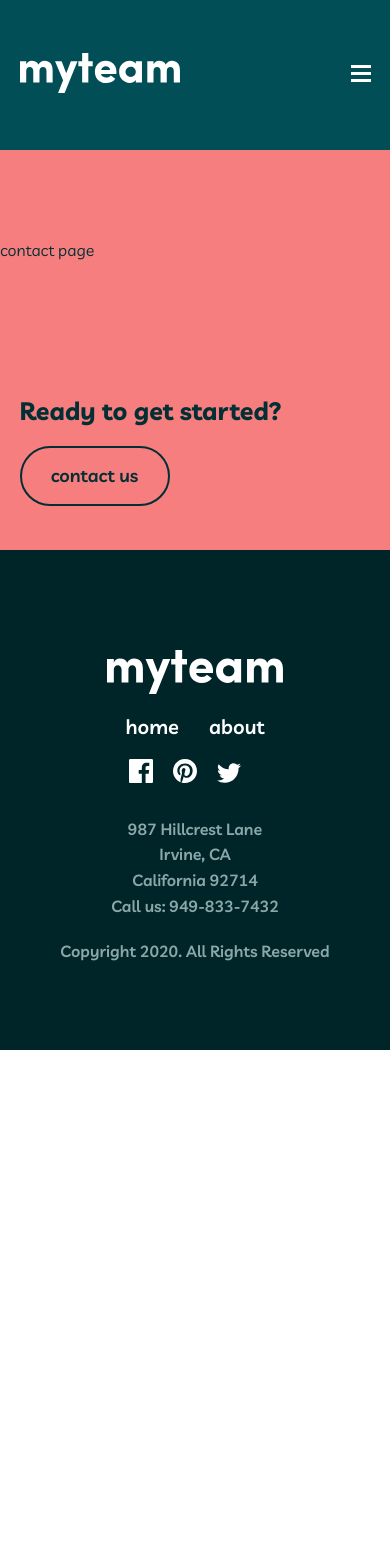
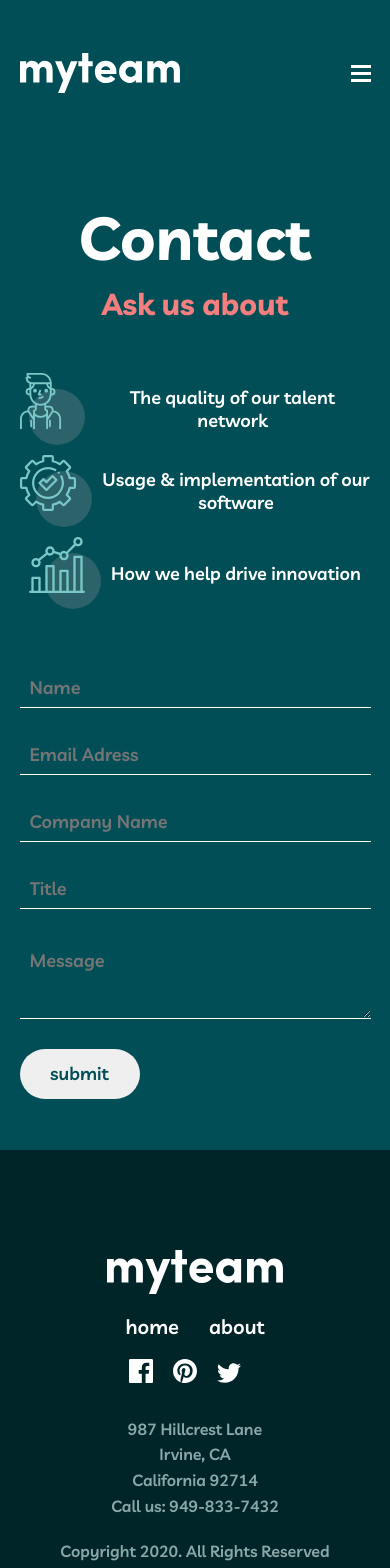
Before and after one commit to nejmimouhsine/myteam-app, a React (Create React App) app: page /contact in a window 390 px wide. Shown: the top 1568 px of the page. Before the commit the page ends 1050 px from the top, so only its background shows below. Built offline with nearby package versions, Linux system fonts and the light colour scheme.

Commit message:
Finish the entire project fully responsive

```diff
--- a/src/App.js
+++ b/src/App.js
@@ -7,7 +7,6 @@ import {
 
 import Header from './components/header/Header';
 import Footer from './components/footer/Footer';
-import ContactComp from './components/contact/Contact';
 
 
 import Homepage from './pages/Homepage';
@@ -24,7 +23,6 @@ function App() {
                     <Route path="/about" component={About} />
                     <Route path="/contact" component={Contact} />
                 </Switch>
-                <ContactComp />
                 <Footer />
             </div>
         </Router>
--- /dev/null
+++ b/src/components/clients/Clients.jsx
@@ -0,0 +1,30 @@
+import React from 'react';
+import './Clients.scss';
+
+import TheVerge from '../../assets/img/logo-the-verge.png';
+import TheJakartaPost from '../../assets/img/logo-jakarta-post.png';
+import TheGuardian from '../../assets/img/logo-the-guardian.png';
+import TechRadar from '../../assets/img/logo-tech-radar.png';
+import GadgetsNow from '../../assets/img/logo-gadgets-now.png';
+
+import ClientsPattern from '../../assets/img/bg-pattern-about-4.svg';
+
+const Clients = () => {
+    return (
+        <section className='clients'>
+            <div className='container clients_container'>
+                <h2>Some of our clients</h2>
+                <div className='clients_imgs'>
+                    <img src={TheVerge} alt='myteam clients' />
+                    <img src={TheJakartaPost} alt='myteam clients' />
+                    <img src={TheGuardian} alt='myteam clients' />
+                    <img src={TechRadar} alt='myteam clients' />
+                    <img src={GadgetsNow} alt='myteam clients' />
+                </div>
+            </div>
+            <img src={ClientsPattern} alt='myteam pattern' className='clients_pattern' />
+        </section>
+    )
+}
+
+export default Clients;
--- /dev/null
+++ b/src/components/clients/Clients.scss
@@ -0,0 +1,34 @@
+.clients {
+    height: 500px;
+    background: #012F34;
+    color: #fff;
+    position: relative;
+    display: flex;
+    align-items: center;
+    text-align: center;
+
+    & h2 {
+        font-size: 50px;
+        margin-bottom: 50px;
+    }
+
+    &_imgs {
+        & img { width: 150px; margin-right: 30px; }
+        & img:last-child { width: 100px; margin-right: 30px; }
+    }
+
+    &_pattern {
+        position: absolute;
+        top: 0;
+        left: 0;
+    }
+}
+
+@media only screen and (max-width: 1000px) {
+    .clients {
+        &_imgs {
+            & img { margin-bottom: 20px; }
+        }
+        &_pattern { display: none; }
+    }
+}
--- /dev/null
+++ b/src/components/contactAsk/ContactAsk.jsx
@@ -0,0 +1,31 @@
+import React from 'react';
+import './ContactAsk.scss';
+
+import PersonIcon from '../../assets/img/icon-person.svg';
+import CogIcon from '../../assets/img/icon-cog.svg';
+import ChartIcon from '../../assets/img/icon-chart.svg';
+
+const ContactAsk = () => {
+    return (
+        <div className='contactAsk'>
+            <h2>Contact</h2>
+            <h3>Ask us about</h3>
+            <div className='contactAsk_features'>
+                <div className='contactAsk_feat'>
+                    <img src={PersonIcon} alt='' />
+                    <h4>The quality of our talent network</h4>
+                </div>
+                <div className='contactAsk_feat'>
+                    <img src={CogIcon} alt='' />
+                    <h4>Usage & implementation of our software</h4>
+                </div>
+                <div className='contactAsk_feat'>
+                    <img src={ChartIcon} alt='' />
+                    <h4>How we help drive innovation</h4>
+                </div>
+            </div>
+        </div>
+    )
+}
+
+export default ContactAsk;
--- /dev/null
+++ b/src/components/contactAsk/ContactAsk.scss
@@ -0,0 +1,27 @@
+.contactAsk {
+    & h2 {
+        font-size: 60px;
+        margin-bottom: 10px;
+    }
+    & h3 {
+        font-size: 30px;
+        color: #F67E7E;
+    }
+
+    &_features {
+        margin-top: 50px;
+    }
+
+    &_feat {
+        display: flex;
+        align-items: center;
+        margin-bottom: 10px;
+        & h4 { font-size: 18px; font-weight: 600; margin-left: 10px; }
+    }
+}
+
+@media only screen and (max-width: 1000px) {
+    .contactAsk {
+        &_feat { justify-content: center; }
+    }
+}
--- /dev/null
+++ b/src/components/form/Form.jsx
@@ -0,0 +1,17 @@
+import React from 'react';
+import './Form.scss';
+
+const Form = () => {
+    return (
+        <form method='post' className='form'>
+            <input type='text' placeholder='Name' className='form_input' />
+            <input type='email' placeholder='Email Adress' className='form_input' />
+            <input type='text' placeholder='Company Name' className='form_input' />
+            <input type='text' placeholder='Title' className='form_input' />
+            <textarea type='text' placeholder='Message' className='form_input form_textarea' />
+            <button type='submit' className='form_button'>submit</button>
+        </form>
+    )
+}
+
+export default Form;
--- /dev/null
+++ b/src/components/form/Form.scss
@@ -0,0 +1,40 @@
+.form {
+    display: flex;
+    flex-direction: column;
+    padding-top: 50px;
+
+    &_input {
+        padding: 10px;
+        border: none;
+        background: transparent;
+        border-bottom: 1px solid #fff;
+        margin-bottom: 30px;
+
+        &::placeholder {
+            color: #757575;
+            font-size: 18px;
+            font-weight: 600;
+        }
+    }
+
+    &_textarea { height: 80px; }
+
+    &_button {
+        width: 120px;
+        height: 50px;
+        font-size: 18px;
+        font-weight: 600;
+        border: none;
+        border-radius: 50px;
+        color: #014E56;
+        transition: all .5s;
+
+        &:hover { background: #012F34; color: #fff; }
+    }
+}
+
+@media only screen and (max-width: 1000px) {
+    .form {
+        padding-top: 0;
+    }
+}
--- a/src/components/header/Header.jsx
+++ b/src/components/header/Header.jsx
@@ -15,7 +15,9 @@ const Header = () => {
         <header className='header'>
             <div className='container header_container'>
                 <div className='header_logo'>
-                    <img src={logo} alt='myteam logo' />
+                    <Link to='/'>
+                        <img src={logo} alt='myteam logo' />
+                    </Link>
                 </div>
                 <div className='header_nav'>
                     <ul>
--- a/src/index.css
+++ b/src/index.css
@@ -24,6 +24,35 @@ a {
 
 .divide_line.lightred {background: #F67E7E;}
 
+.contactpage {
+    width: 100%;
+    height: 700px;
+    background: #014E56;
+    color: #fff;
+    display: flex;
+    position: relative;
+    overflow: hidden;
+}
+
+.contactpage .contactpage_container {
+    display: grid;
+    grid-template-columns: repeat(2, 1fr);
+    column-gap: 2rem;
+    margin-top: 50px;
+}
+
+.contactpage_pattern, .contactpage_patternleft { position: absolute; }
+
+.contactpage_patternleft {
+    top: 0;
+    left: -100px;
+}
+
+.contactpage_pattern {
+    right: -100px;
+    bottom: 0;
+}
+
 @media only screen and (max-width: 1200px) {
     .divide_line { display: none; }
 }
@@ -40,4 +69,10 @@ a {
         width: 90%;
         margin: 0 auto;
     }
+    .contactpage { height: 1000px; }
+    .contactpage .contactpage_container {
+        grid-template-columns: 1fr;
+        text-align: center;
+    }
+    .contactpage_pattern, .contactpage_patternleft { display: none; }
 }
--- a/src/pages/About.jsx
+++ b/src/pages/About.jsx
@@ -1,12 +1,16 @@
 import React, { Fragment } from 'react';
 import AboutLanding from '../components/about_landing/AboutLanding';
 import Cards from '../components/cards/Cards';
+import Clients from '../components/clients/Clients';
+import ContactComp from '../components/contact/Contact';
 
 const About = () => {
     return (
         <Fragment>
             <AboutLanding />
             <Cards />
+            <Clients />
+            <ContactComp />
         </Fragment>
     )
 }
--- a/src/pages/Contact.jsx
+++ b/src/pages/Contact.jsx
@@ -1,10 +1,20 @@
 import React from 'react';
+import ContactAsk from '../components/contactAsk/ContactAsk';
+import Form from '../components/form/Form';
+
+import ContactPattern from '../assets/img/bg-pattern-about-2-contact-1.svg';
+import ContactPatternLeft from '../assets/img/bg-pattern-contact-2.svg';
 
 const Contact = () => {
     return (
-        <div className='contact'>
-            contact page
-        </div>
+        <section className='contactpage'>
+            <div className='container contactpage_container'>
+                <ContactAsk />
+                <Form />
+            </div>
+            <img src={ContactPattern} alt='myteam pattern' className='contactpage_patternleft' />
+            <img src={ContactPatternLeft} alt='myteam pattern' className='contactpage_pattern' />
+        </section>
     )
 }
 
--- a/src/pages/Homepage.jsx
+++ b/src/pages/Homepage.jsx
@@ -3,6 +3,7 @@ import React, { Fragment } from 'react';
 import Landing from '../components/landing/Landing';
 import Features from '../components/features/Features';
 import Testimonials from '../components/testimonials/Testimonials';
+import ContactComp from '../components/contact/Contact';
 
 const Homepage = () => {
     return (
@@ -10,6 +11,7 @@ const Homepage = () => {
             <Landing />
             <Features />
             <Testimonials />
+            <ContactComp />
         </Fragment>
     )
 }
```
Also changed, not shown: 1 other file (tests, documents, lock files or other folders).
